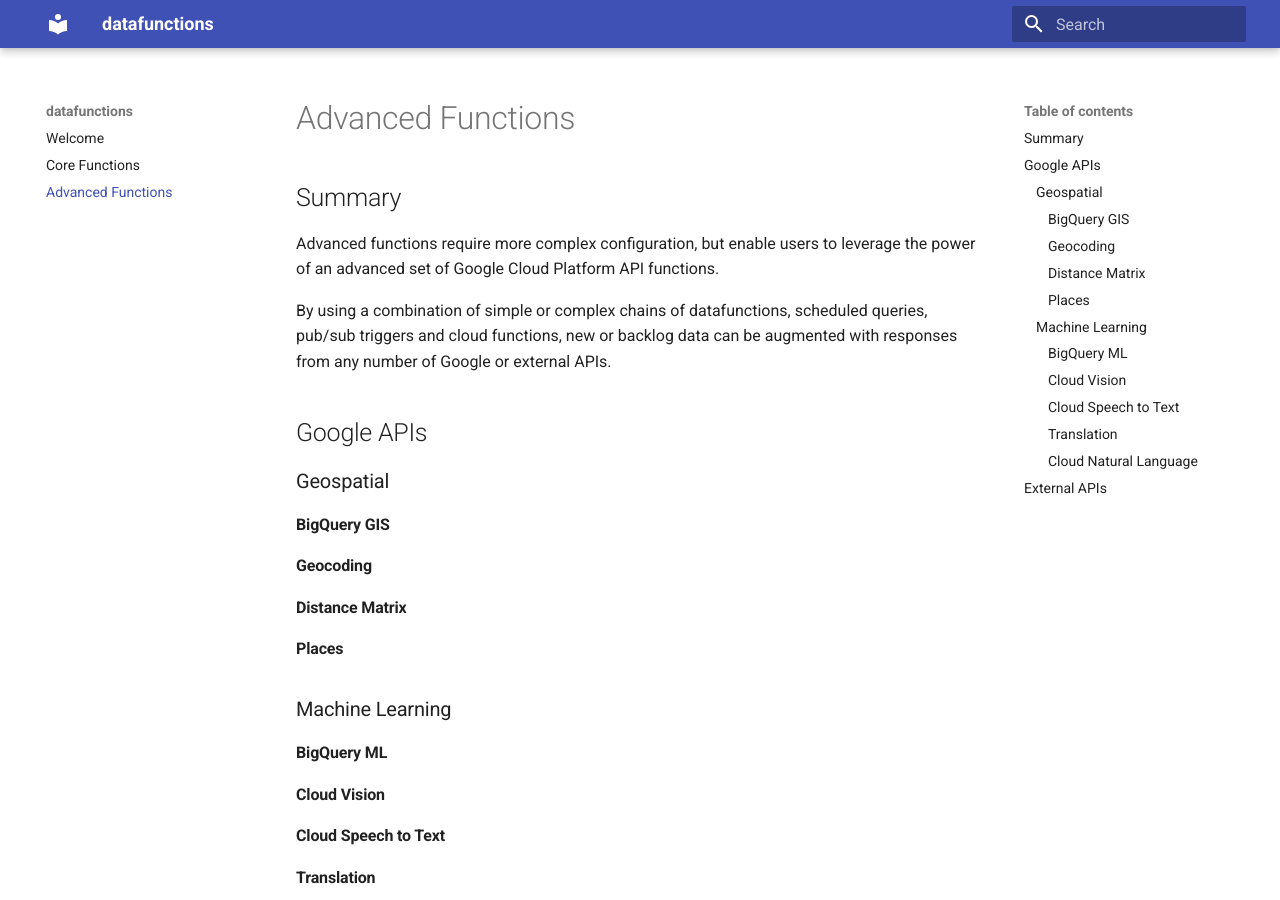
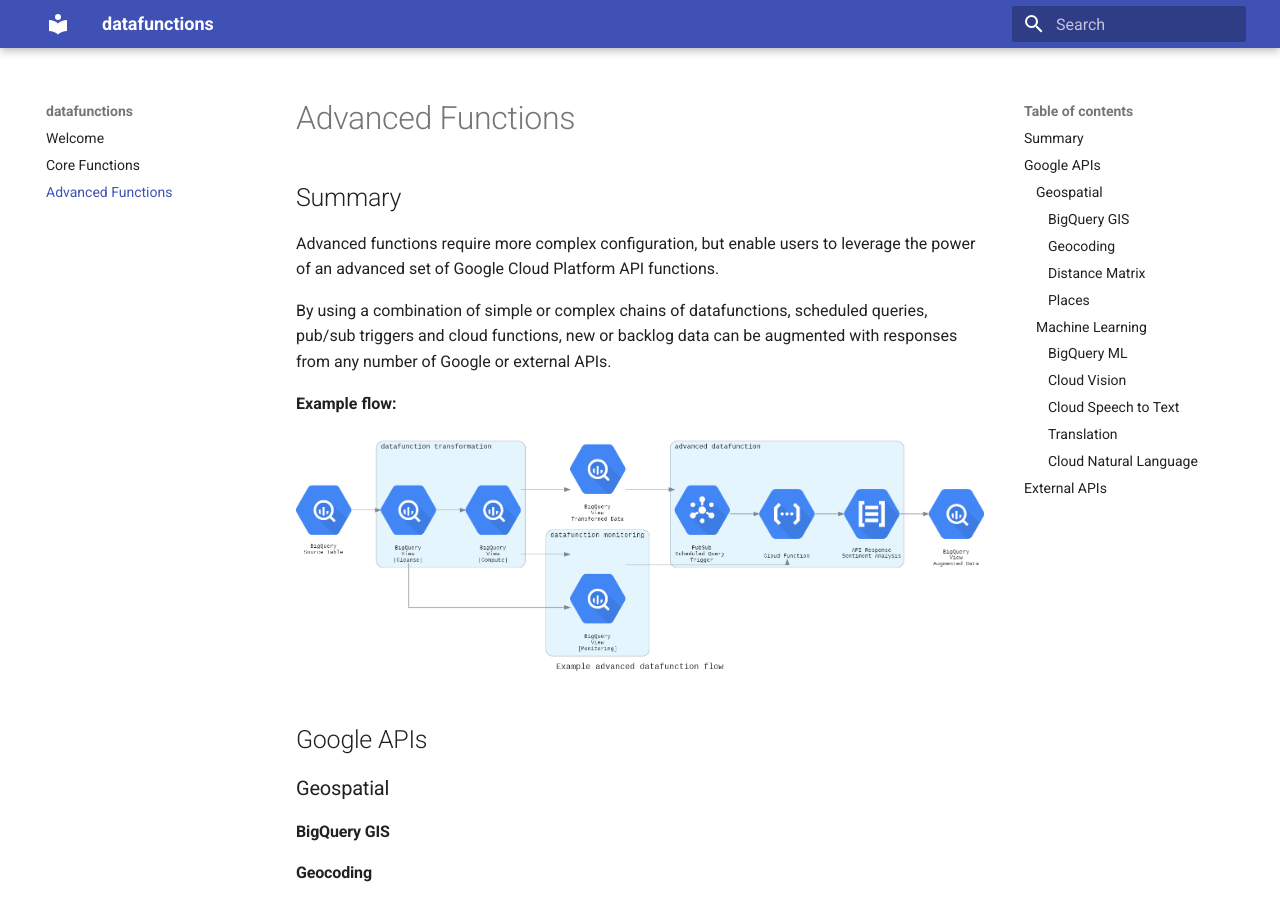
Before and after one commit to datafunctions/datafunctions.github.io, an MkDocs documentation site: the page built from docs/advanced_functions.md, in a window 1280 px wide and 900 px high. Built offline with MkDocs 1.6.1 and Material for MkDocs 9.7.7, drawn with Linux system fonts in a browser that asks for light colours.

Commit message:
Added advanced function flow

```diff
--- a/docs/advanced_functions.md
+++ b/docs/advanced_functions.md
@@ -5,6 +5,8 @@
 
 By using a combination of simple or complex chains of datafunctions, scheduled queries, pub/sub triggers and cloud functions, new or backlog data can be augmented with responses from any number of Google or external APIs.
 
+**Example flow:**
+![Example Advanced Function Flow](images/example_advanced_datafunction_flow.png)
 
 ## Google APIs
 
```
Also changed, not shown: docs/images/example_advanced_datafunction_flow.png (added).
